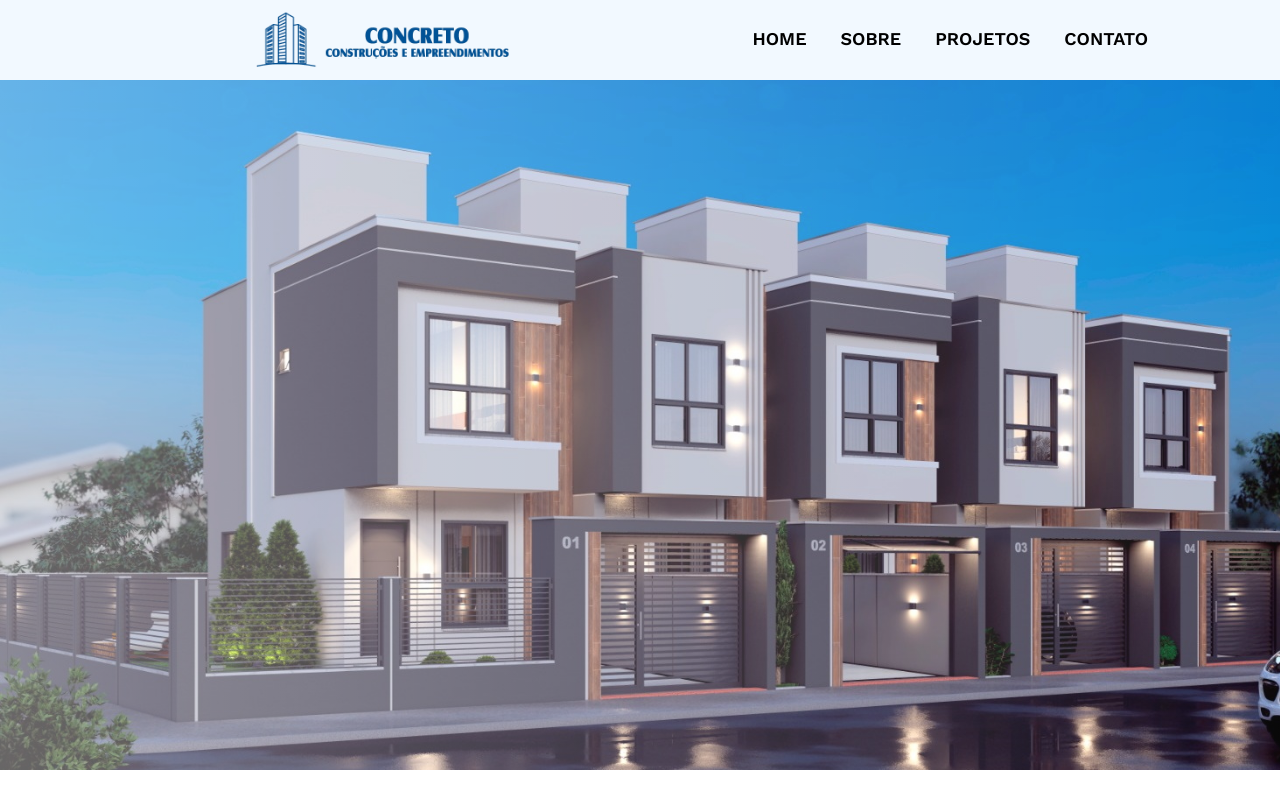
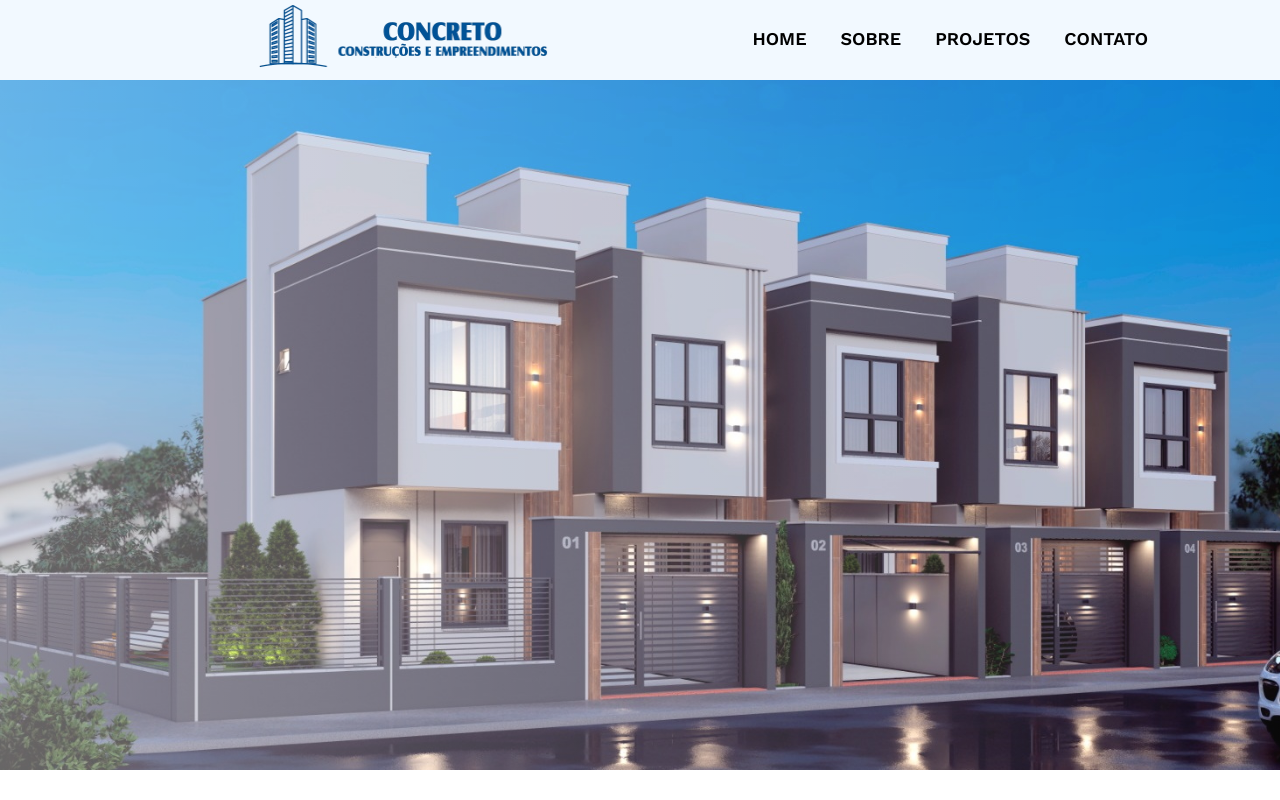
Before and after one commit to GregorySDaniel/concreto, a React (Vite) app: page / in a window 1280 px wide. Shown: the top 800 px of the page. Built offline with nearby package versions, Linux system fonts and the light colour scheme.

Commit message:
add logo navigation

```diff
--- a/src/components/Header/index.jsx
+++ b/src/components/Header/index.jsx
@@ -1,11 +1,14 @@
 import { Container } from "./styles"
 import Logo from "../../assets/logo.png"
+import { Link } from "react-router-dom"
 
 
 export function Header(){
   return(
     <Container>
-      <img src={Logo} alt="Logo da Concreto" />
+      <Link to="/">
+        <img src={Logo} alt="Logo da Concreto" />
+      </Link>
       <div>
         <a href="/">HOME</a>
         <a href="/sobre">SOBRE</a>
--- a/src/components/Header/styles.js
+++ b/src/components/Header/styles.js
@@ -27,7 +27,7 @@ export const Container = styled.header`
   }
 
   img {
-    height: 100%;
+    width: 300px;
   }
 
   div {
```
